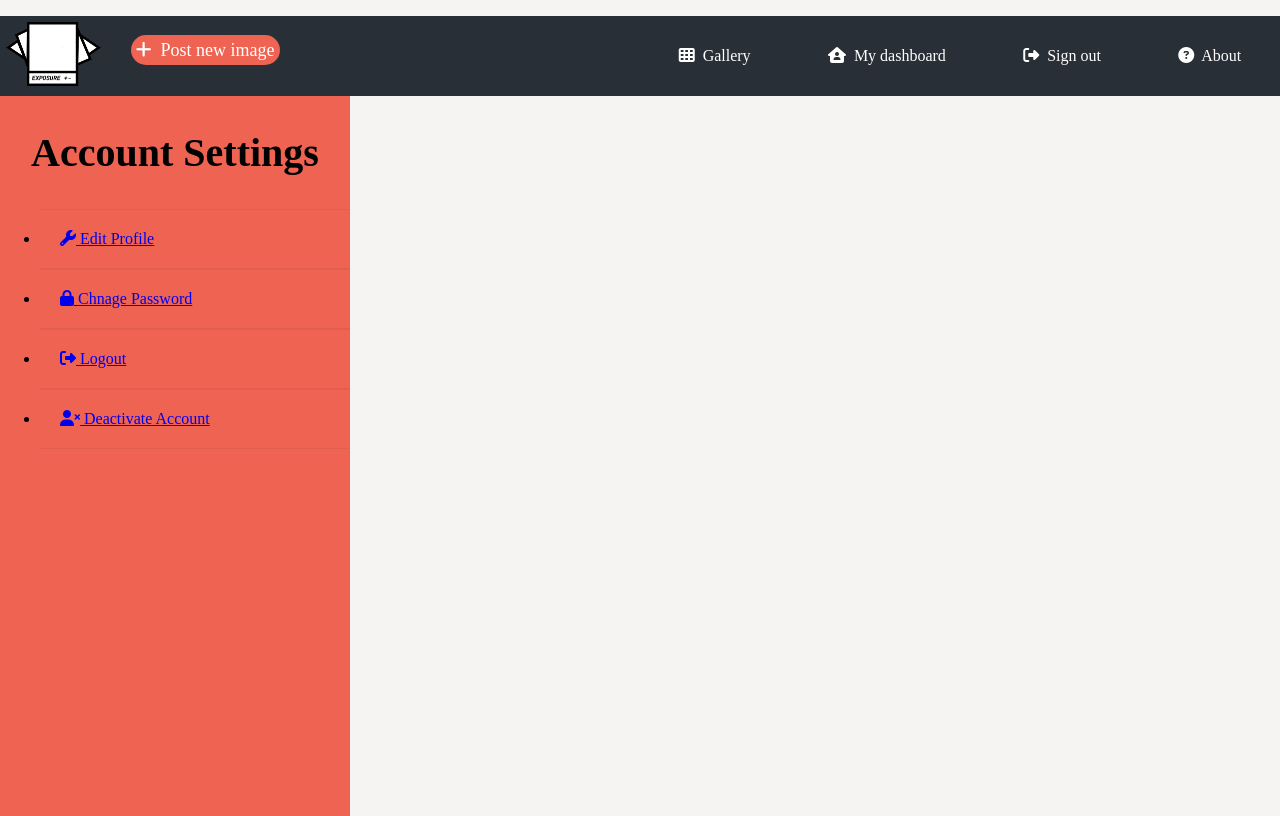
After one commit to AmardeepSarang/Exposure, a PHP site: page /account.html in a window 1280 px wide. The commit adds this page. Run offline with PHP 8.4, Linux system fonts and the light colour scheme; some libraries are stand-ins or nearby versions.

Commit message:
User Account  Page SideBar added

```diff
--- a/about.html
+++ b/about.html
@@ -63,7 +63,7 @@
 </article>
 
 <article>
-    <h4>Jerin Koshy </h4>
+    <h4>Jerin John </h4>
     <p><b>Role: </b> developer, system administrator, … and basically everything else </p>
     <p><b>Summary: </b> Placeholder</p>
 </article>
--- /dev/null
+++ b/account.html
@@ -0,0 +1,55 @@
+<!DOCTYPE html>
+<html lan="en">
+
+<head>
+    <meta charset="utf-8">
+    <meta name="viewport" content="width=device-width, initial-scale=1.0">
+    <title>User Settings Page </title>
+    <link href="css/style.css" rel="stylesheet">
+    <script src="https://kit.fontawesome.com/57c4c79ee8.js" crossorigin="anonymous"></script>
+    <link href="https://fonts.googleapis.com/css2?family=Permanent+Marker&display=swap" rel="stylesheet">
+    <script src="https://ajax.googleapis.com/ajax/libs/jquery/3.5.1/jquery.min.js"></script>
+    <script src="https://maxcdn.bootstrapcdn.com/bootstrap/3.4.1/js/bootstrap.min.js"></script>
+    <script src="js/login.js"></script>
+</head>
+
+
+<body>
+    <!--
+        main nav bar
+    -->
+    <nav class="main-nav">
+        <div class="logo">
+            <img src="images/logo.png">
+
+        </div>
+        <div class="hamburger">
+            <div class="line"></div>
+            <div class="line"></div>
+            <div class="line"></div>
+        </div>
+        <div class="post-bt">
+            <a href="#"><i class="fas fa-plus"></i>&nbsp Post new image</a>
+        </div>
+        <ul class="nav-links">
+            <li><a href="#"><i class="fas fa-th"></i>&nbsp Gallery</a></li>
+            <li><a href="#"><i class="fas fa-house-user"></i>&nbsp My dashboard</a></li>
+            <li><a href="#"><i class="fas fa-sign-out-alt"></i>&nbsp Sign out</a></li>
+            <li><a href="#"><i class="fas fa-question-circle"></i>&nbsp About</a></li>
+        </ul>
+
+
+    </nav>
+
+    <div class="user-settings">
+        <div class="sidebar">
+            <h2>Account Settings </h2>
+            <ul>
+                <li><a href="#"><i class="fa fa-wrench" aria-hidden="true"></i> Edit Profile </a></li>
+                <li><a href="#"><i class="fa fa-lock" aria-hidden="true"></i> Chnage Password </a> </li>
+                <li><a href="#"><i class="fa fa-sign-out" aria-hidden="true"></i> Logout </li>
+                <li><a href="#"><i class="fa fa-user-times" aria-hidden="true"></i> Deactivate Account </a> </li>
+            </ul>
+        </div>
+    </div>
+</body>
--- a/css/style.css
+++ b/css/style.css
@@ -697,3 +697,24 @@ background: linear-gradient(0deg, rgba(238,99,82,0.7898688580482416) 0%, rgba(47
     margin: 5%;
     font-family: 'Lato', sans-serif;
   }
+
+
+  /*/////////////////////////////////////////////////////////////////////////*/
+
+  .user-settings .sidebar{
+    position: fixed;
+    width: 350px;
+    height: 100%;
+    background: #ee6352;
+  }
+
+  .user-settings .sidebar h2{
+    font-size: 40px;
+    text-align: center;
+  }
+
+  .user-settings .sidebar ul li{
+    padding: 20px;
+    border-bottom: 1px solid rgba(0,0,0,0.05);
+    border-top: 1px solid rgba(0,0,0,0.05);
+  }
```
